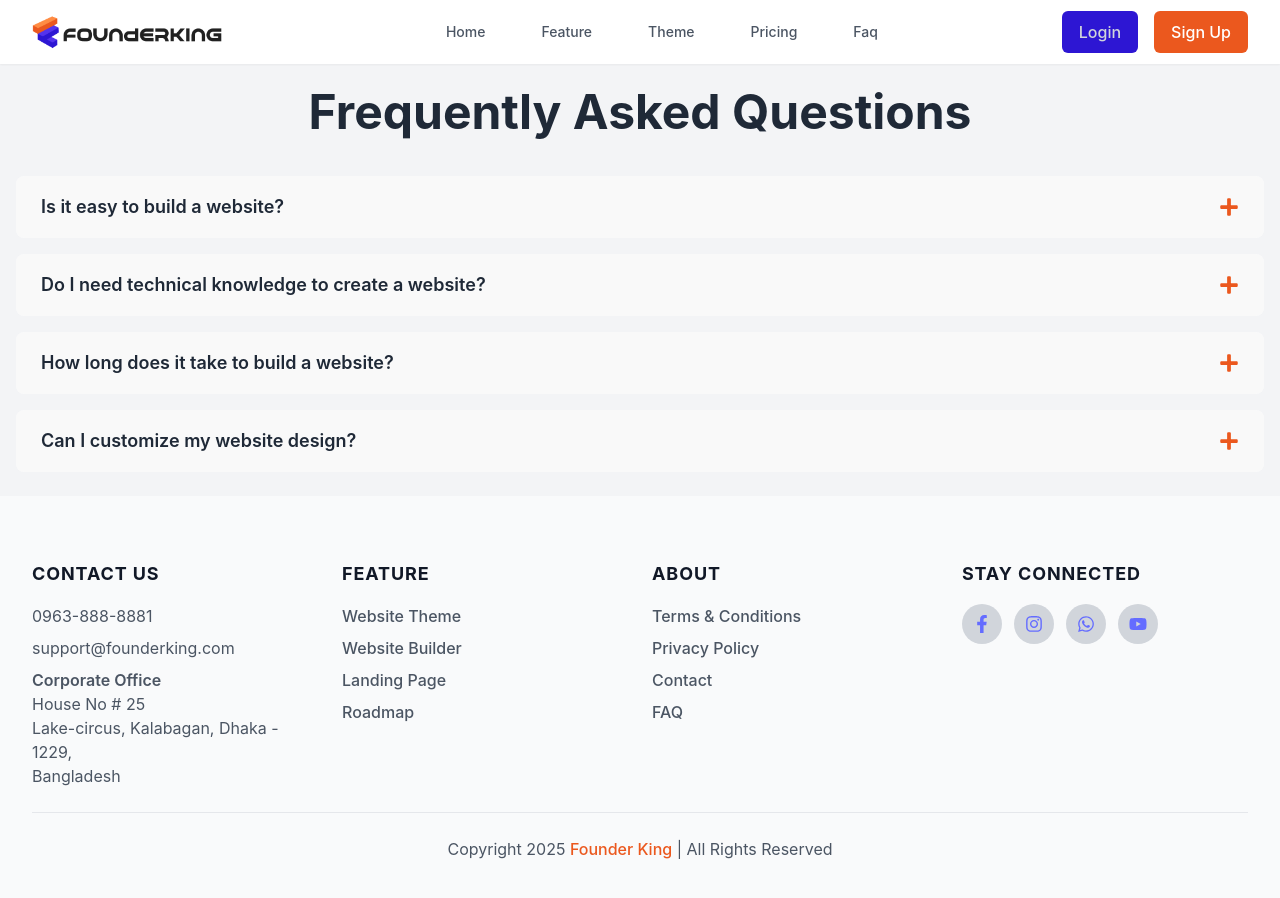
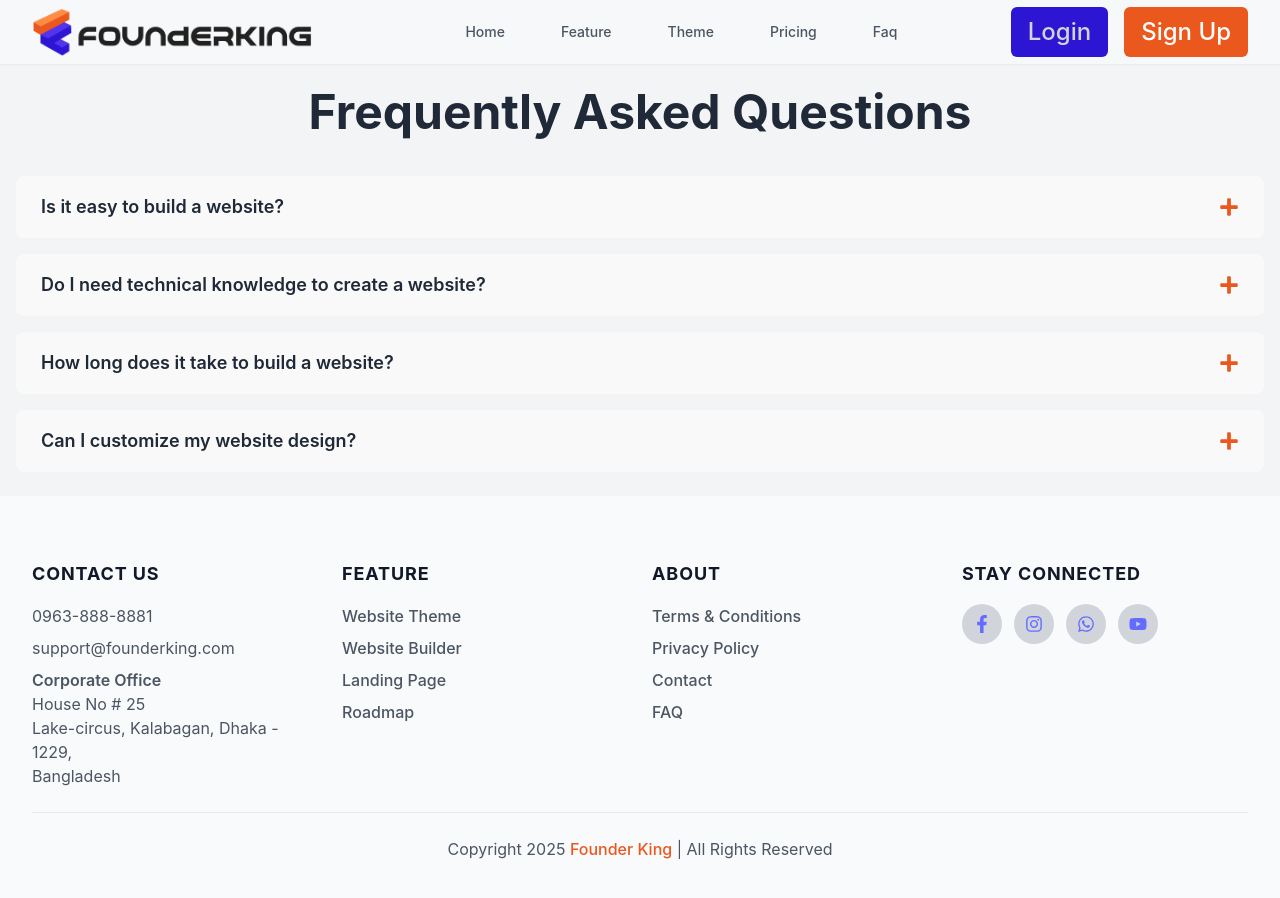
Before and after one commit to iftekharrafti/founder-king-frontend-reactjs, a React (Vite) app: page /faq in a window 1280 px wide. Shown: the top 898 px of the page. Built offline with nearby package versions, Linux system fonts and the light colour scheme.

Commit message:
Refactor CardWithHoverBG and Navbar components for improved styling and responsiveness

```diff
--- a/src/components/molecules/CardWithHoverBG/CardWithHoverBG.jsx
+++ b/src/components/molecules/CardWithHoverBG/CardWithHoverBG.jsx
@@ -1,7 +1,7 @@
 const CardWithHoverBG = ({ item, children }) => {
   return (
     <div
-      className={`group slide-bg after:bg-[#3b82f6] p-8 rounded-2xl shadow-lg transform transition-all duration-500 hover:-translate-y-4 cursor-pointer`}
+      className={`group slide-bg after:bg-primary p-8 rounded-2xl shadow-lg transform transition-all duration-500 hover:-translate-y-4 cursor-pointer`}
     >
       <div className="relative z-10">{children}</div>
     </div>
--- a/src/components/organisms/Navbar/Navbar.jsx
+++ b/src/components/organisms/Navbar/Navbar.jsx
@@ -1,7 +1,7 @@
-"use client"
+"use client";
 import { RxCross2 } from "react-icons/rx";
 import { AiOutlineMenu } from "react-icons/ai";
-import React, { useState } from 'react';
+import React, { useState } from "react";
 import PrimaryButton from "@/components/atoms/Buttons/PrimaryButton";
 import Image from "@/components/atoms/Images/Image";
 import SecondaryButton from "@/components/atoms/Buttons/SecondaryButton";
@@ -9,42 +9,46 @@ import { Link } from "react-router-dom";
 
 const Navbar = () => {
   const [isOpen, setIsOpen] = useState(false);
-    const [activeNav, setActiveNav] = useState('Home');
+  const [activeNav, setActiveNav] = useState("Home");
 
   const navItems = [
     {
-            name: 'Home',
-            link: '/'
+      name: "Home",
+      link: "/",
     },
     {
-            name: 'Feature',
-            link: '/feature'
+      name: "Feature",
+      link: "/feature",
     },
     {
-            name: 'Theme',
-            link: '/theme'
+      name: "Theme",
+      link: "/theme",
     },
     {
-            name: 'Pricing',
-            link: '/pricing'
+      name: "Pricing",
+      link: "/pricing",
     },
     {
-            name: 'Faq',
-            link: '/faq'
-        }
+      name: "Faq",
+      link: "/faq",
+    },
   ];
   const toggleMenu = () => {
     setIsOpen(!isOpen);
   };
 
   return (
-        <nav className="w-full bg-white shadow-sm sticky z-50">
+    <nav className="w-full bg-[#F7F8FA] shadow-sm sticky z-50">
       <div className="max-w-7xl mx-auto px-4 sm:px-6 lg:px-8">
         <div className="flex items-center justify-between h-16">
           {/* Logo */}
           <div className="flex-shrink-0 flex items-center">
             <Link to="/">
-                            <Image src="/images/logo.png" alt="Logo" className="w-[190px] h-auto" />
+              <Image
+                src="/images/logo.png"
+                alt="Logo"
+                className="w-[280px] h-auto"
+              />
             </Link>
           </div>
 
@@ -52,13 +56,15 @@ const Navbar = () => {
           <div className="hidden md:block">
             <div className="ml-10 flex items-center space-x-8">
               {navItems.map((item) => (
-                                <Link to={item.link}
+                <Link
+                  to={item.link}
                   key={item}
                   onClick={() => setActiveNav(item)}
-                                    className={`${activeNav === item
-                                        ? 'text-primary font-semibold'
-                                        : 'text-gray-600 hover:text-primary'
-                                        } px-3 py-2 text-sm font-medium transition-colors duration-200`}
+                  className={`text-[25px] ${
+                    activeNav === item
+                      ? "text-primary font-semibold"
+                      : "text-gray-600 hover:text-white hover:bg-primary"
+                  } px-3 py-4 text-sm font-medium transition-colors duration-200`}
                 >
                   {item.name}
                 </Link>
@@ -68,8 +74,10 @@ const Navbar = () => {
 
           {/* Auth Buttons */}
           <div className="hidden md:flex items-center space-x-4">
-                        <SecondaryButton link="/login">Login</SecondaryButton>
-                        <PrimaryButton link="/register">
+            <SecondaryButton className="text-2xl" link="/login">
+              Login
+            </SecondaryButton>
+            <PrimaryButton className="text-2xl" link="/register">
               Sign Up
             </PrimaryButton>
           </div>
@@ -97,21 +105,18 @@ const Navbar = () => {
                   setActiveNav(item);
                   setIsOpen(false);
                 }}
-                                className={`${activeNav === item
-                                    ? 'text-primary'
-                                    : 'text-gray-600 hover:text-primary'
+                className={`${
+                  activeNav === item
+                    ? "text-primary"
+                    : "text-gray-600 hover:text-primary"
                 } block px-3 py-2 text-base font-medium w-full text-left`}
               >
                 {item}
               </button>
             ))}
             <div className="pt-4 space-y-2">
-                            <SecondaryButton className="mr-3">
-                                Login
-                            </SecondaryButton>
-                            <PrimaryButton>
-                                Sign Up
-                            </PrimaryButton>
+              <SecondaryButton className="mr-3">Login</SecondaryButton>
+              <PrimaryButton>Sign Up</PrimaryButton>
             </div>
           </div>
         </div>
```
Lines whose indentation alone changed are shown as unchanged.
